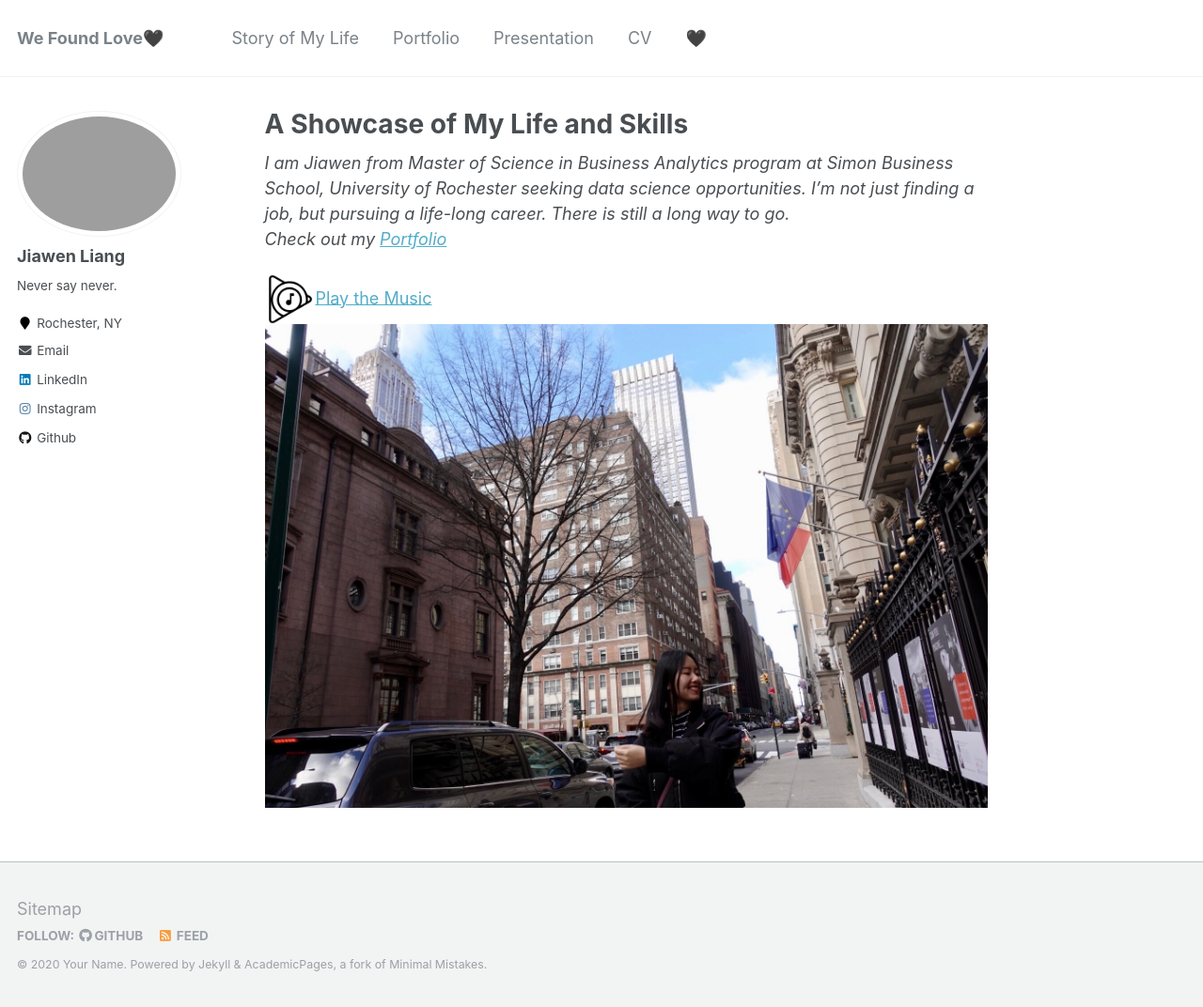
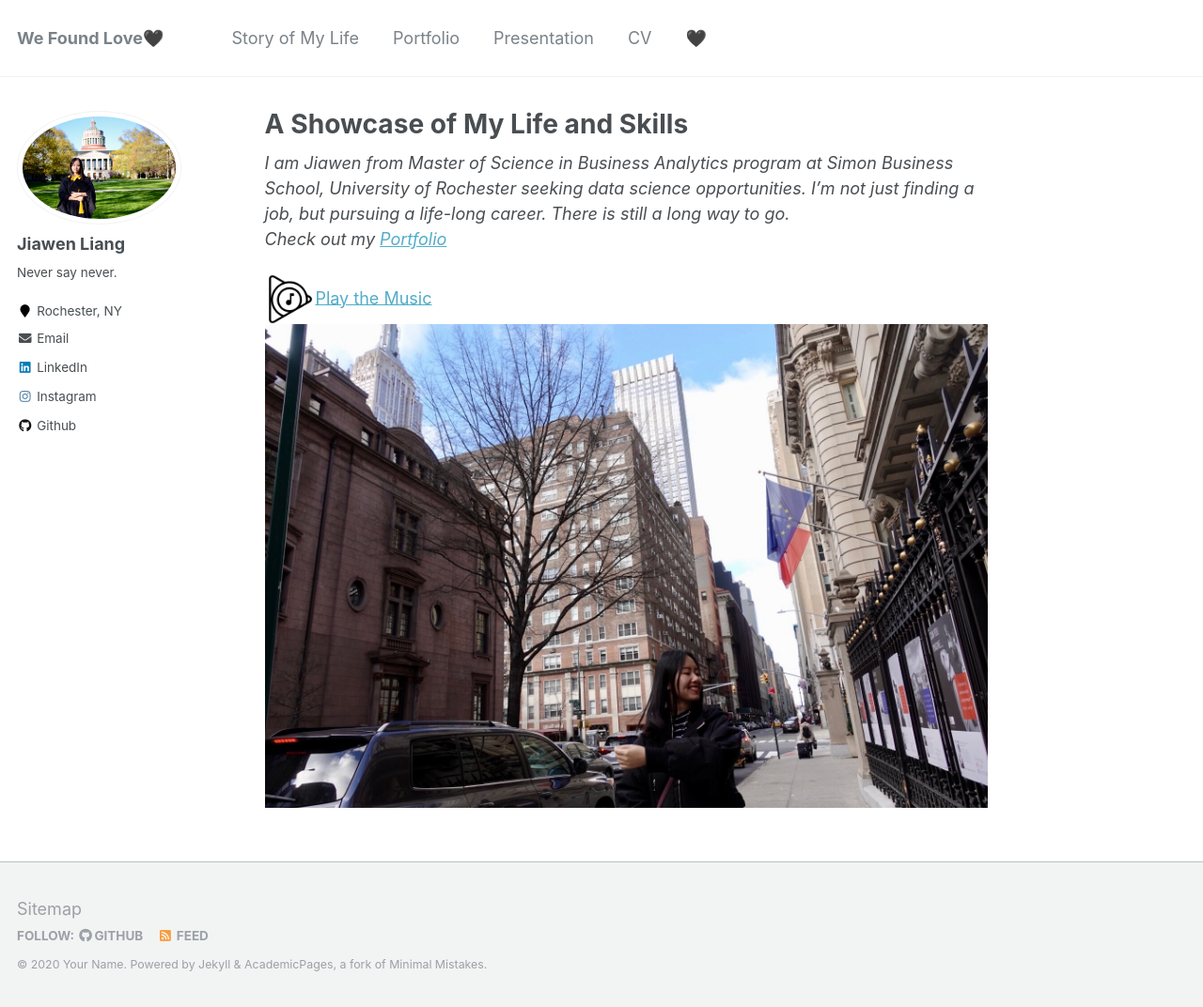
Before and after one commit to DavinaLiang/davinaliang.github.io, a Jekyll site: the page built from _pages/about.md, in a window 1280 px wide and 1072 px high. Shown: the whole window at 94% size. Built offline with Jekyll 4.4.1, drawn with Linux system fonts in a browser that asks for light colours.

Commit message:
Update _config.yml

```diff
--- a/_config.yml
+++ b/_config.yml
@@ -81,7 +81,7 @@ analytics:
 # Site Author
 author:
   name             : "Jiawen Liang"
-  avatar           : "profile.PNG"
+  avatar           : "grad.JPG"
   bio              : "Never say never."
   location         : "Rochester, NY"
   employer         :
```
